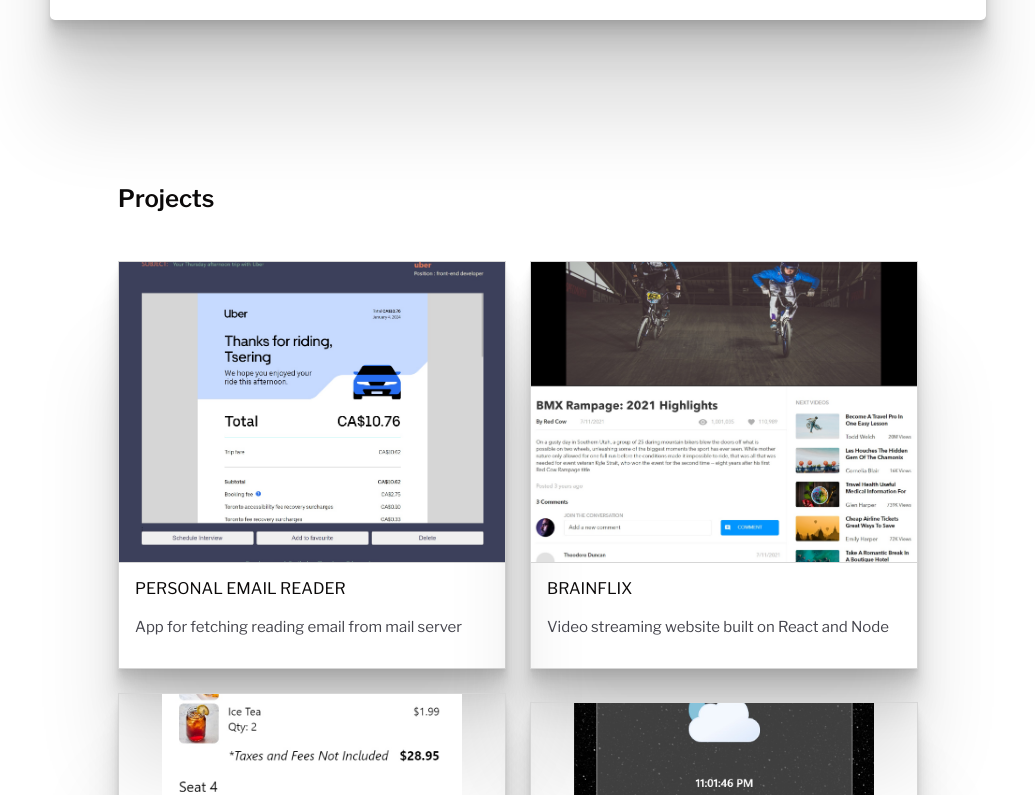
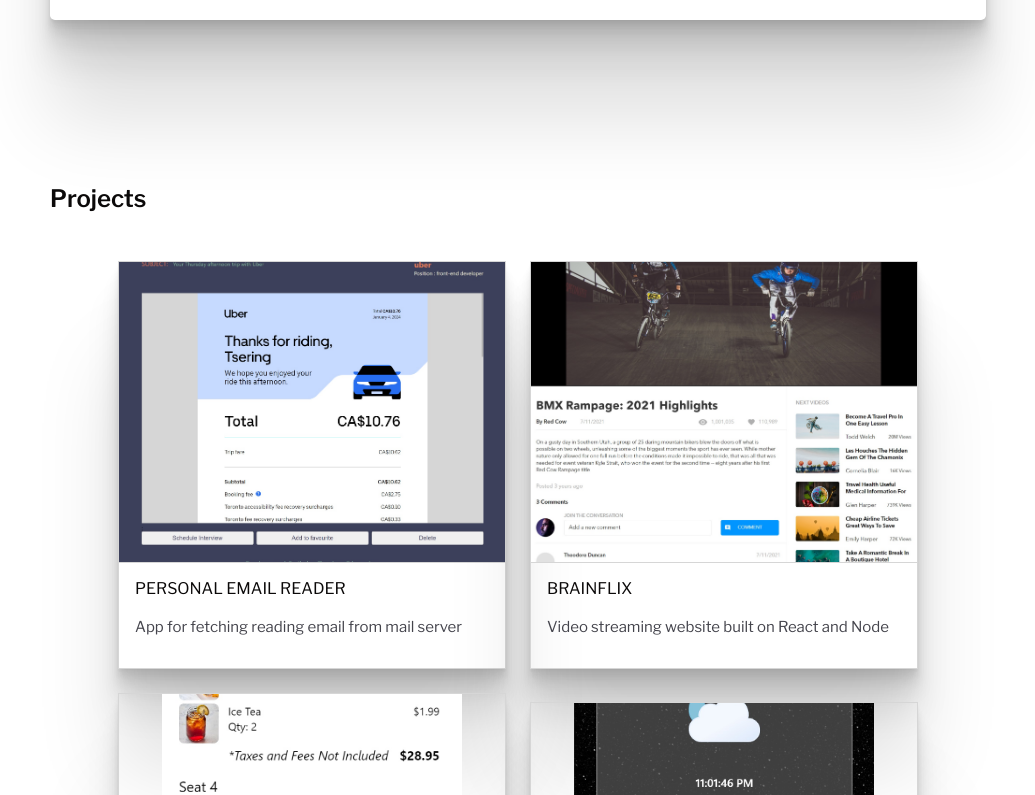
Before and after one commit to Tsedhondup/Portfolio, a React (Create React App) app: page / in a window 1280 px wide. Shown: the part 1385-2180 px from the top of the page, without its empty margins (122-1157 px from the left). Built offline with nearby package versions, Linux system fonts and the light colour scheme.

Commit message:
max-width for project container changed

```diff
--- a/src/Components/Works/Works.scss
+++ b/src/Components/Works/Works.scss
@@ -10,9 +10,11 @@
     padding-top: $tablet-margin;
     padding-left: $tablet-margin;
     padding-right: $tablet-margin;
+    max-width: 800px;
+    margin: auto;
   }
   @include desktop {
-    max-width: 1280px;
+    max-width: 1000px;
     margin: auto;
   }
 
@@ -24,9 +26,7 @@
     padding-top: 16px;
     @include tablet {
       text-align: left;
-      max-width: 800px;
       padding-top: 32px;
-      margin: auto;
       margin-bottom: $tablet-margin;
     }
   }
```
